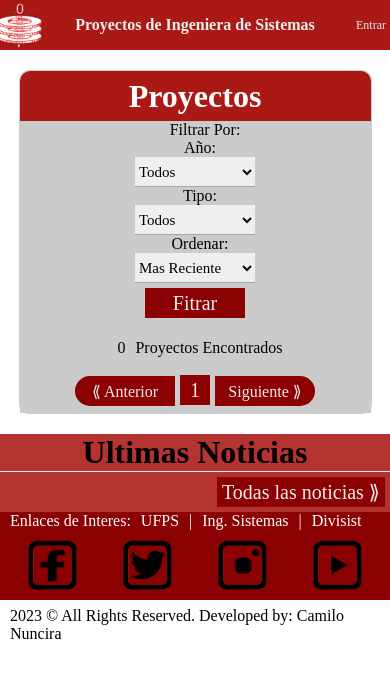
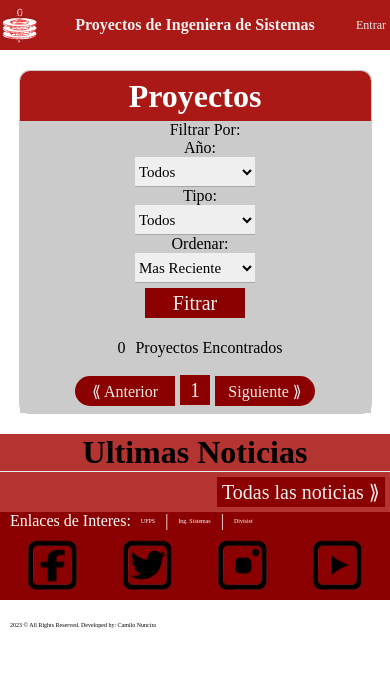
Before and after one commit to CamiloENunciraN/FrameWork-Proyectos-Programa, a website: page index.html in a window 390 px wide. Drawn offline with Linux system fonts and the light colour scheme; no server answers.

Commit message:
estilos resposive cambio

```diff
--- a/src/css/index.css
+++ b/src/css/index.css
@@ -674,8 +674,24 @@ color: grey;
 .head{
 	font-size: 8px;
 }
+.head_logo img{
+	width: auto;
+	height: 70%;
+}
+.proyecto{
+	height: auto;
+}
+.proyecto_titulo{
+	margin-top: 10px;
+}
 .proyecto_imagen{ /*//probar*/
 	max-width: 90%;
 	max-height: 250px;
 }
+.vinculo{
+	font-size: 6px;
 }
+.footer a{
+	font-size: 6px;
+}
+}
```
